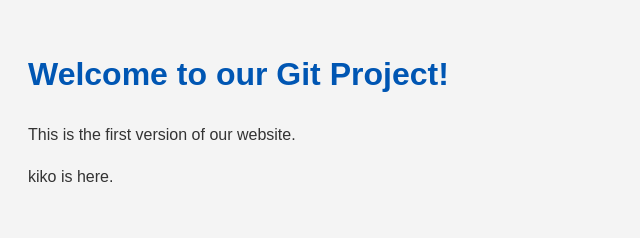
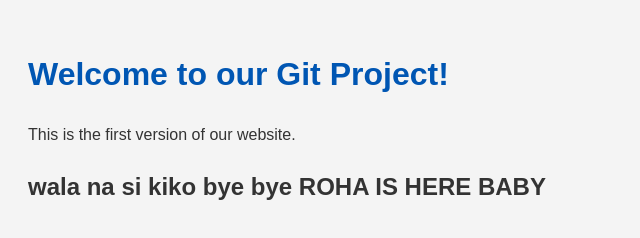
Before and after one commit to asoraledecnal/Design-and-Implementation-of-a-Web-Based-Network-Monitoring-Dashboard, a plain HTML site: page index.html in a window 1280 px wide. Shown: the whole page, without its empty margins (0-640 px from the left). Drawn offline with Linux system fonts and the light colour scheme.

Commit message:
bye bye kiko

```diff
--- a/index.html
+++ b/index.html
@@ -9,6 +9,6 @@
 <body>
     <h1>Welcome to our Git Project!</h1>
     <p>This is the first version of our website.</p>
-    <p>kiko is here.</p>
+    <h2>wala na si kiko bye bye ROHA IS HERE BABY</h2>
 </body>
 </html>
```
